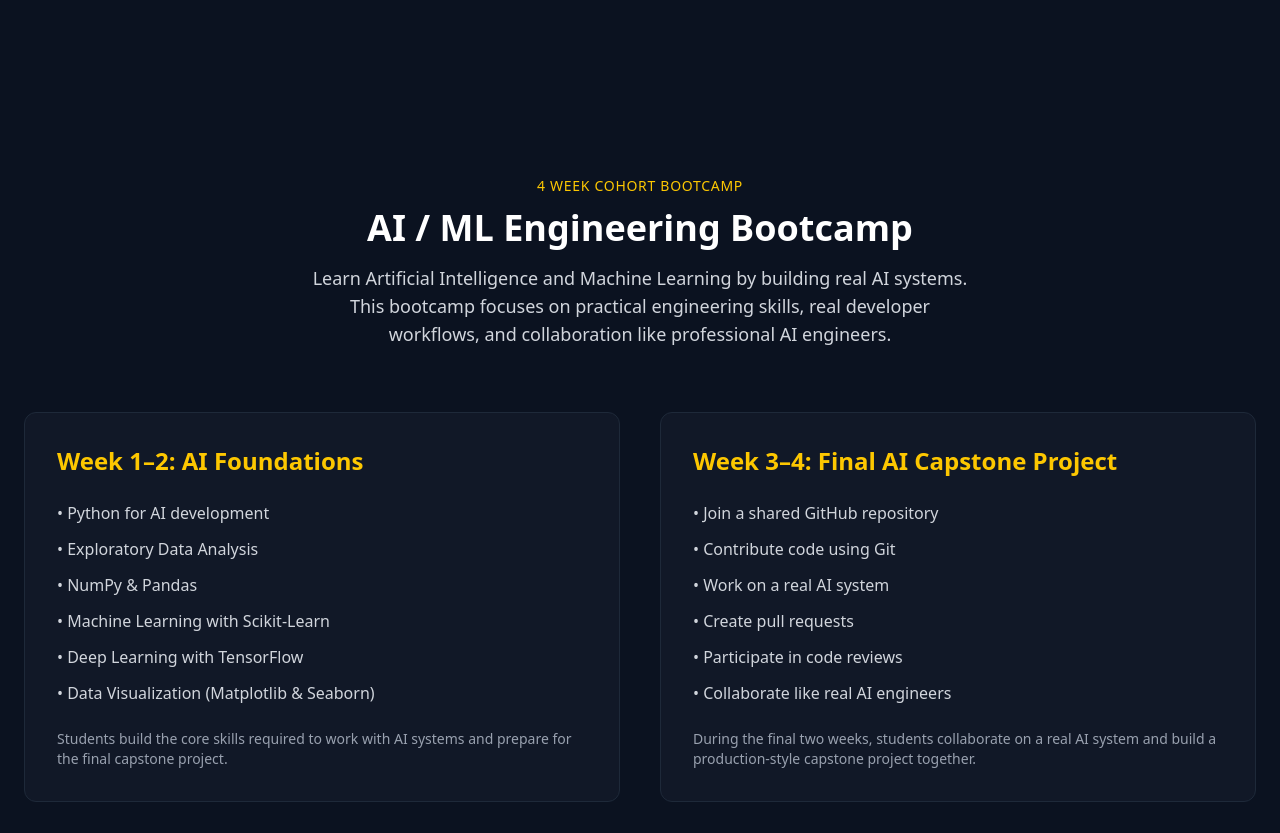
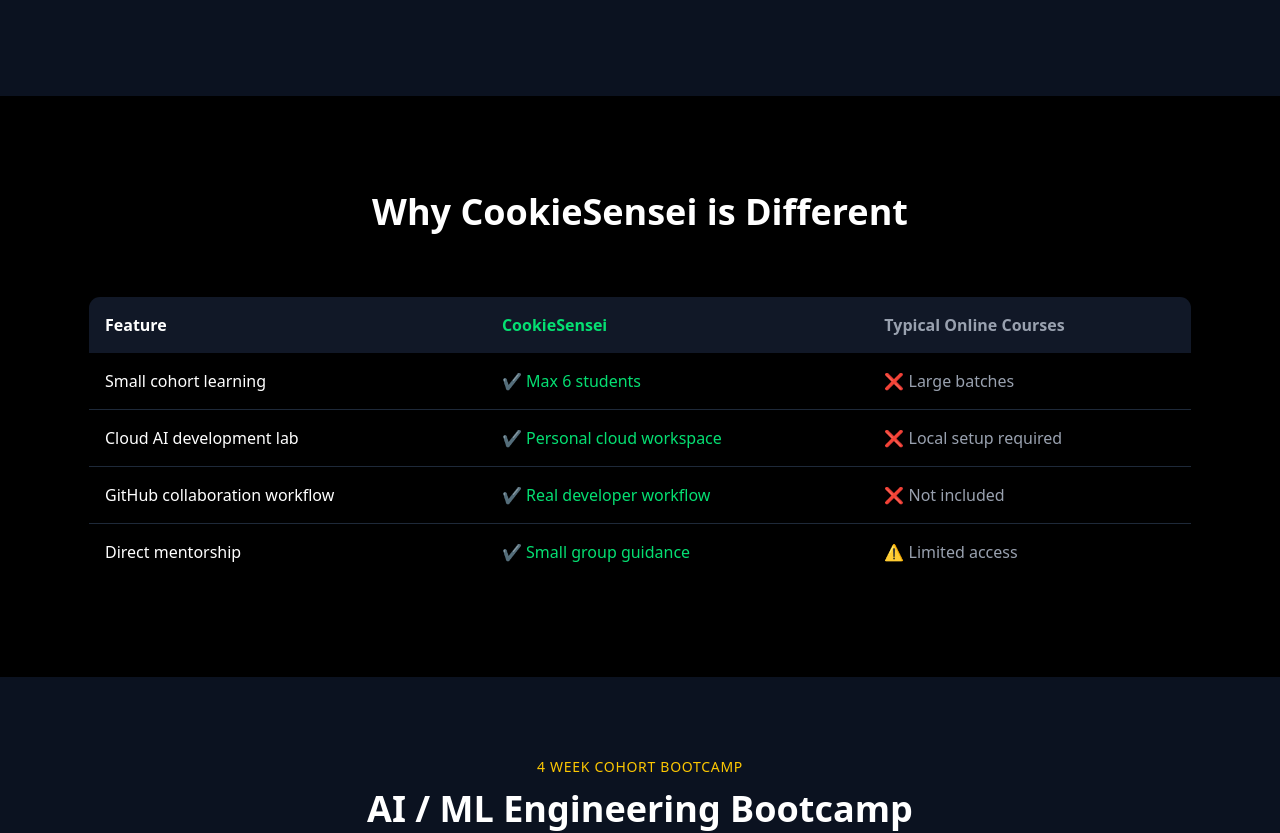
Before and after one commit to cookieSensei/cookiecloudlabs, a Next.js app: page / in a window 1280 px wide. Shown: the part 1308-2141 px from the top of the page. Built offline with nearby package versions, Linux system fonts and the light colour scheme.

Commit message:
added faq and comparison

```diff
--- a/app/page.tsx
+++ b/app/page.tsx
@@ -8,15 +8,21 @@ import CloudLabs from "@/components/CloudLabs";
 import Capstone from "@/components/Capstone"
 import Audience from "@/components/Audience"
 import CTA from "@/components/CTA"
+import Comparison from "@/components/Comparison"
+import FAQ from "@/components/FAQ"
+
 
 export default function Home() {
   return (
     <>
     <Hero />
     <Capstone />
+    <Comparison />
     <Internship />
     <Audience />
     <Founder />
+
+    <FAQ />
     <CTA />
     </>
   );
--- /dev/null
+++ b/components/Comparison.tsx
@@ -0,0 +1,63 @@
+export default function Comparison() {
+  return (
+    <section className="py-24 bg-black text-white">
+      <div className="max-w-6xl mx-auto px-6">
+
+        <h2 className="text-4xl font-bold text-center mb-16">
+          Why CookieSensei is Different
+        </h2>
+
+        <div className="overflow-x-auto">
+
+          <table className="w-full border border-gray-800 rounded-xl overflow-hidden">
+
+            <thead className="bg-[#111827] text-left">
+              <tr>
+                <th className="p-4">Feature</th>
+                <th className="p-4 text-green-400">CookieSensei</th>
+                <th className="p-4 text-gray-400">Typical Online Courses</th>
+              </tr>
+            </thead>
+
+            <tbody className="divide-y divide-gray-800">
+
+              <tr>
+                <td className="p-4">Small cohort learning</td>
+                <td className="p-4 text-green-400">✔ Max 6 students</td>
+                <td className="p-4 text-gray-400">❌ Large batches</td>
+              </tr>
+
+              {/* <tr>
+                <td className="p-4">Hands-on AI projects</td>
+                <td className="p-4 text-green-400">✔ Real capstone project</td>
+                <td className="p-4 text-gray-400">⚠ Mostly theory</td>
+              </tr> */}
+
+              <tr>
+                <td className="p-4">Cloud AI development lab</td>
+                <td className="p-4 text-green-400">✔ Personal cloud workspace</td>
+                <td className="p-4 text-gray-400">❌ Local setup required</td>
+              </tr>
+
+              <tr>
+                <td className="p-4">GitHub collaboration workflow</td>
+                <td className="p-4 text-green-400">✔ Real developer workflow</td>
+                <td className="p-4 text-gray-400">❌ Not included</td>
+              </tr>
+
+              <tr>
+                <td className="p-4">Direct mentorship</td>
+                <td className="p-4 text-green-400">✔ Small group guidance</td>
+                <td className="p-4 text-gray-400">⚠ Limited access</td>
+              </tr>
+
+            </tbody>
+
+          </table>
+
+        </div>
+
+      </div>
+    </section>
+  )
+}
--- /dev/null
+++ b/components/FAQ.tsx
@@ -0,0 +1,62 @@
+export default function FAQ() {
+  return (
+    <section className="py-24 bg-[#0b1220] text-white">
+      <div className="max-w-5xl mx-auto px-6">
+
+        <h2 className="text-4xl font-bold text-center mb-16">
+          Frequently Asked Questions
+        </h2>
+
+        <div className="space-y-6">
+
+          <div className="bg-[#111827] p-6 rounded-xl border border-gray-800">
+            <h3 className="font-semibold text-lg mb-2">
+              Do I need programming experience?
+            </h3>
+            <p className="text-gray-400">
+              No. We start with Python basics and gradually move into machine learning and AI concepts.
+            </p>
+          </div>
+
+          <div className="bg-[#111827] p-6 rounded-xl border border-gray-800">
+            <h3 className="font-semibold text-lg mb-2">
+              How many hours per week is the bootcamp?
+            </h3>
+            <p className="text-gray-400">
+              Expect around 6–8 hours per week including live sessions, labs, and project work.
+            </p>
+          </div>
+
+          <div className="bg-[#111827] p-6 rounded-xl border border-gray-800">
+            <h3 className="font-semibold text-lg mb-2">
+              Will sessions be recorded?
+            </h3>
+            <p className="text-gray-400">
+              Yes. All live sessions will be recorded so you can review them later.
+            </p>
+          </div>
+
+          <div className="bg-[#111827] p-6 rounded-xl border border-gray-800">
+            <h3 className="font-semibold text-lg mb-2">
+              What will I build during the program?
+            </h3>
+            <p className="text-gray-400">
+              Students build a real AI capstone project such as an AI resume analyzer or AI study assistant.
+            </p>
+          </div>
+
+          <div className="bg-[#111827] p-6 rounded-xl border border-gray-800">
+            <h3 className="font-semibold text-lg mb-2">
+              Who is this bootcamp for?
+            </h3>
+            <p className="text-gray-400">
+              College students and beginners who want to start building real AI projects and gain practical experience.
+            </p>
+          </div>
+
+        </div>
+
+      </div>
+    </section>
+  )
+}
```
